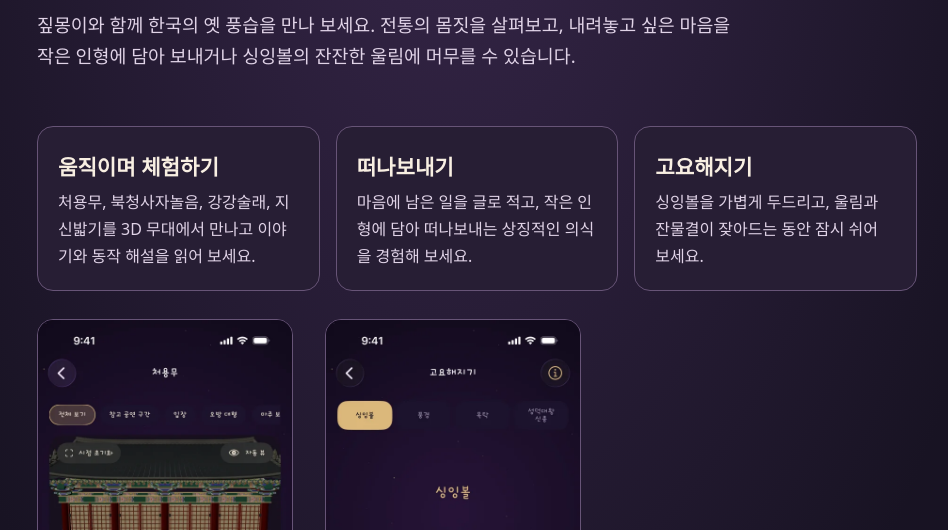
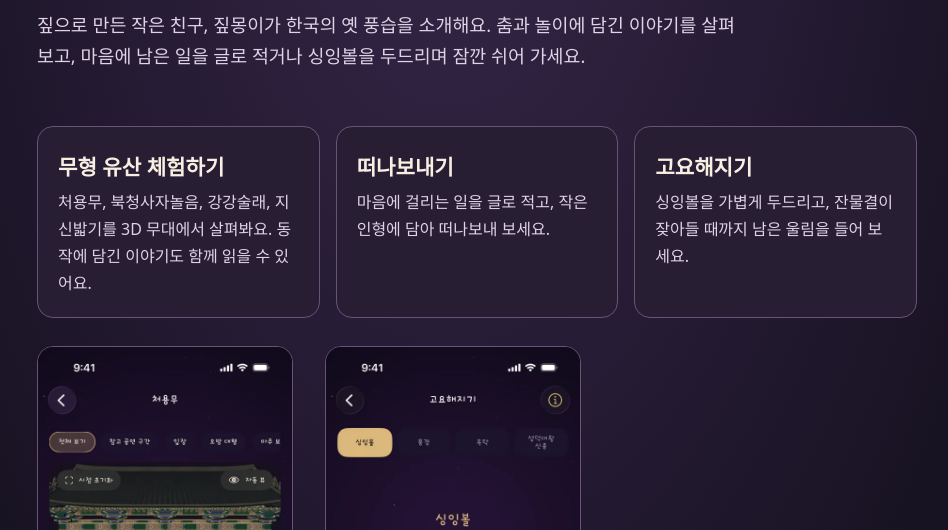
Before and after one commit to astrocubic-dev/astrocubic-dev.github.io, a plain HTML site: page ritual-atlas-box/index.html in a window 1280 px wide. Shown: the part 270-800 px from the top of the page, without its empty margins (163-1111 px from the left). Drawn offline with Linux system fonts and the light colour scheme.

Commit message:
Polish Korean copy on the Jipmongi marketing page

```diff
--- a/ritual-atlas-box/index.html
+++ b/ritual-atlas-box/index.html
@@ -3,7 +3,7 @@
 <head>
   <meta charset="utf-8">
   <meta name="viewport" content="width=device-width, initial-scale=1">
-  <meta name="description" content="짚몽이와 함께 한국의 옛 풍습과 몸짓을 만나고, 마음을 기록하는 iPhone 앱 짚몽이.">
+  <meta name="description" content="짚몽이와 함께 한국의 옛 풍습을 살펴보고, 싱잉볼 소리를 들으며 잠깐 쉬어 갈 수 있는 iPhone 앱이에요.">
   <meta name="theme-color" content="#181323">
   <title>짚몽이 · AstroCubic</title>
   <link rel="canonical" href="https://astrocubic.com/ritual-atlas-box/">
@@ -39,20 +39,20 @@
       <img class="icon" src="app-icon.webp" width="72" height="72" alt="">
       <p class="brand">Jipmongi · iPhone</p>
       <h1>짚몽이</h1>
-      <p class="intro">짚몽이와 함께 한국의 옛 풍습을 만나 보세요. 전통의 몸짓을 살펴보고, 내려놓고 싶은 마음을 작은 인형에 담아 보내거나 싱잉볼의 잔잔한 울림에 머무를 수 있습니다.</p>
+      <p class="intro">짚으로 만든 작은 친구, 짚몽이가 한국의 옛 풍습을 소개해요. 춤과 놀이에 담긴 이야기를 살펴보고, 마음에 남은 일을 글로 적거나 싱잉볼을 두드리며 잠깐 쉬어 가세요.</p>
     </header>
     <section class="features" aria-label="주요 체험">
       <article>
-        <h2>움직이며 체험하기</h2>
-        <p>처용무, 북청사자놀음, 강강술래, 지신밟기를 3D 무대에서 만나고 이야기와 동작 해설을 읽어 보세요.</p>
+        <h2>무형 유산 체험하기</h2>
+        <p>처용무, 북청사자놀음, 강강술래, 지신밟기를 3D 무대에서 살펴봐요. 동작에 담긴 이야기도 함께 읽을 수 있어요.</p>
       </article>
       <article>
         <h2>떠나보내기</h2>
-        <p>마음에 남은 일을 글로 적고, 작은 인형에 담아 떠나보내는 상징적인 의식을 경험해 보세요.</p>
+        <p>마음에 걸리는 일을 글로 적고, 작은 인형에 담아 떠나보내 보세요.</p>
       </article>
       <article>
         <h2>고요해지기</h2>
-        <p>싱잉볼을 가볍게 두드리고, 울림과 잔물결이 잦아드는 동안 잠시 쉬어 보세요.</p>
+        <p>싱잉볼을 가볍게 두드리고, 잔물결이 잦아들 때까지 남은 울림을 들어 보세요.</p>
       </article>
     </section>
     <div class="screens" aria-label="앱 화면">
```
